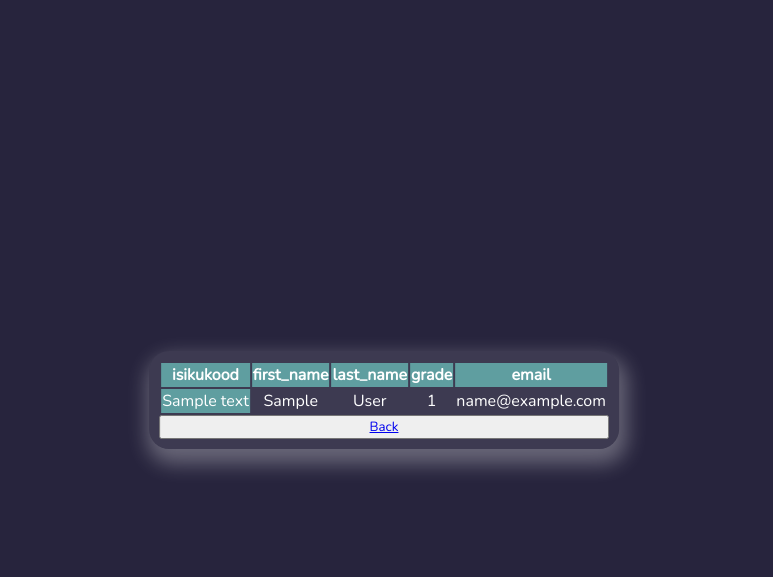
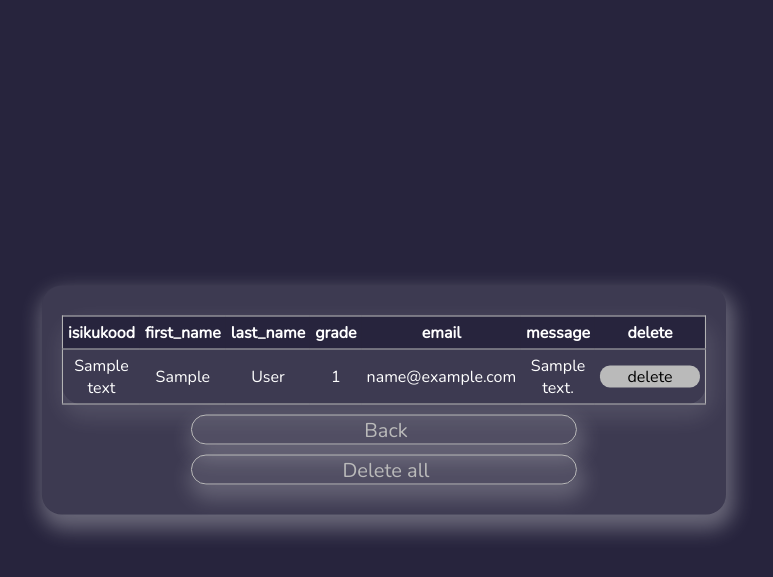
Before and after one commit to Pribor86/phpLesson, a PHP site: page /DB/getAllUser.php in a window 1280 px wide. Shown: the top 577 px of the page, without its empty margins (256-1029 px from the left). Run offline with PHP 8.4, Linux system fonts and the light colour scheme; tables that the repository leaves empty hold one stand-in row (values such as "Sample post").

Commit message:
delete by isikukood function

```diff
--- a/DB/getAllUser.php
+++ b/DB/getAllUser.php
@@ -25,20 +25,24 @@ $sql = "SELECT * FROM students";
 if ($result = mysqli_query($db_connect, $sql)) {
     if (mysqli_num_rows($result) > 0) {
         echo "<table>";
-        echo "<tr style='background-color: cadetblue'>";
+        echo "<tr>";
         echo "<th>isikukood</th>";
         echo "<th>first_name</th>";
         echo "<th>last_name</th>";
         echo "<th>grade</th>";
         echo "<th>email</th>";
+        echo "<th>message</th>";
+        echo "<th>delete</th>";
         echo "</tr>";
         while ($row = mysqli_fetch_array($result)) {
             echo "<tr>";
-            echo "<td style='background-color: cadetblue'>" . $row['isikukood'] . "</td>";
+            echo "<td>" . $row['isikukood'] . "</td>";
             echo "<td>" . $row['first_name'] . "</td>";
             echo "<td>" . $row['last_name'] . "</td>";
             echo "<td>" . $row['grade'] . "</td>";
             echo "<td>" . $row['email'] . "</td>";
+            echo "<td>" . $row['message'] . "</td>";
+            echo "<td><a href='delete.php?id=" . $row['isikukood'] . "' class='buttonDel'>delete</a></td>";
             echo "</tr>";
         }
         echo "</table>";
@@ -55,7 +59,12 @@ if ($result = mysqli_query($db_connect, $sql)) {
 // Close connection
 mysqli_close($db_connect);
 ?>
-    <button><a href="index.php">Back</a></button></button>
+    <form action="index.php" method="post">
+        <input class="button" type="submit" value="Back">
+    </form>
+    <form action="del.php" method="post">
+        <input class="button" type="submit" value="Delete all">
+    </form>
 </div>
 
 
--- a/DB/styles/form.css
+++ b/DB/styles/form.css
@@ -22,7 +22,7 @@ p {
     display: grid;
     color: white;
     box-shadow: 3px 10px 20px 5px rgba(255, 255, 255, 0.3);
-    padding: 10px;
+    padding: 20px;
 }
 .wrapper:hover {
     box-shadow: 3px 10px 20px 5px rgba(255, 255, 255, 0.5);
@@ -42,7 +42,6 @@ input {
     font-size: 20px;
     padding-left: 10px;
     margin-bottom: 10px;
-    /*box-shadow: inset 3px 10px 20px 5px rgba(255, 255, 255, 0.1);*/
     -webkit-box-shadow:inset 0 0 10px #000;
     -moz-box-shadow:inset 0 0 10px #000;
     box-shadow:inset 0 0 10px #000;
@@ -81,10 +80,15 @@ input::-webkit-inner-spin-button {
 input[type=number] {
     -moz-appearance: textfield;
 }
+input .delete{
+    display: flex;
+    align-items: center;
+    justify-content: center;
+}
 .button {
     width: 60%;
     height: 30px;
-    border: none;
+    border: 0.5px solid #BABABA;
     border-radius: 20px;
     color: #BABABA;
     font-size: 20px;
@@ -97,6 +101,15 @@ input[type=number] {
 .button:hover {
     box-shadow: 3px 10px 20px 5px rgba(255, 255, 255, 0.5);
 }
+.buttonDel{
+    -webkit-appearance: button;
+    -moz-appearance: button;
+    text-decoration: none;
+    color: initial;
+    background-color: #BABABA;
+    border-radius: 10px;
+    width: 100px;
+}
 textarea{
     width: 80%;
     height: 50px;
@@ -107,12 +120,14 @@ textarea{
     font-size: 20px;
     padding-left: 10px;
     margin-bottom: 10px;
-    box-shadow: 3px 10px 20px 5px rgba(255, 255, 255, 0.1);
+    -webkit-box-shadow:inset 0 0 10px #000;
+    -moz-box-shadow:inset 0 0 10px #000;
     user-select: none;
     resize: none;
 }
 textarea:hover{
-    box-shadow: 3px 10px 20px 5px rgba(255, 255, 255, 0.5);
+    -webkit-box-shadow:inset 0 0 10px #FFF;
+    -moz-box-shadow:inset 0 0 10px #FFF;
 }
 textarea:focus {
     outline: none;
@@ -133,3 +148,27 @@ textarea::-webkit-scrollbar-thumb {
     outline: 1px solid slategrey;
     border-radius: 40px;
 }
+
+table {
+    width: 100%;
+    margin: 10px 0;
+    border-collapse: collapse;
+    border-spacing: 5px;
+
+    border: 1px solid #BABABA;
+    border-radius: 20px;
+    box-shadow: 3px 10px 20px 5px rgba(255, 255, 255, 0.1);
+    user-select: none;
+    appearance: none;
+
+}
+table td{
+    padding: 5px;
+}
+table tr{
+    border-bottom: 1px solid #BABABA;
+}
+table th{
+    padding: 5px;
+    background-color: #27243D;
+}
```
Also changed, not shown: DB/add.php (+7 -8 lines), DB/del.php (added, +28 -0 lines), DB/delete.php (added, +28 -0 lines).
